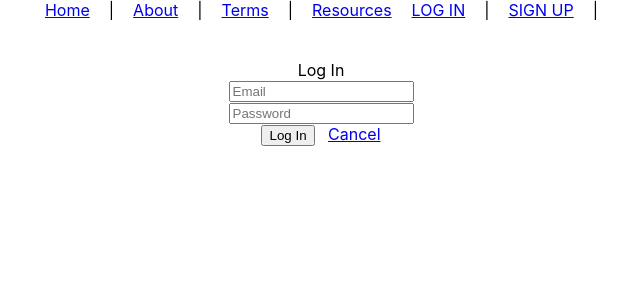
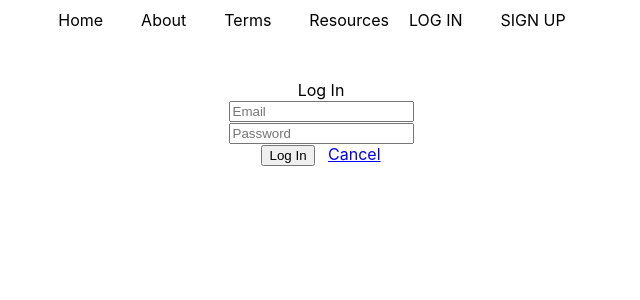
Before and after one commit to VictorLuo920/activisim_app, a React (Create React App) app: page /login in a window 1280 px wide. Shown: the top 300 px of the page, without its empty margins (319-959 px from the left). Built offline with nearby package versions, Linux system fonts and the light colour scheme.

Commit message:
styled nav bar

```diff
--- a/controllers/users.js
+++ b/controllers/users.js
@@ -13,11 +13,9 @@ async function signup(req, res) {
   const user = new User(req.body);
   try {
     await user.save();
-    // Be sure to first delete data that should not be in the token
     const token = createJWT(user);
     res.json({ token });
   } catch (err) {
-    // Probably a duplicate email
     res.status(400).json(err);
   }
 }
--- a/models/user.js
+++ b/models/user.js
@@ -21,10 +21,8 @@ userSchema.set('toJSON', {
 userSchema.pre('save', function(next) {
     const user = this;
     if (!user.isModified('password')) return next();
-    // password has been changed - salt and hash it
     bcrypt.hash(user.password, SALT_ROUNDS, function(err, hash) {
       if (err) return next(err);
-      // replace the user provided password with the hash
       user.password = hash;
       next();
     });
--- a/src/components/NavBar/NavBar.css
+++ b/src/components/NavBar/NavBar.css
@@ -5,9 +5,16 @@
   }
 
   .NavBar-link {
-    margin: 0 10px;
+    margin: 10px;
+    text-decoration: none;
+    color: black;
   }
 
   .NavBar-welcome {
     color: grey;
+    margin: 10px;
   }
+
+  .NavBar-link:hover {
+    font-weight: bold;
+  }
--- a/src/components/NavBar/NavBar.js
+++ b/src/components/NavBar/NavBar.js
@@ -4,27 +4,27 @@ import './NavBar.css';
 
 const NavBar = (props) => {
     let nav = props.user ?
-        <div>
+        <div className='NavBar-link'>
             <Link to='' className='NavBar-link' onClick={props.handleLogout} >LOG OUT</Link>
-            &nbsp;&nbsp;|&nbsp;&nbsp;&nbsp;
+            &nbsp;&nbsp;&nbsp;&nbsp;&nbsp;
             <span className='NavBar-welcome'>WELCOME, {props.user.name}</span>
         </div>
         :
         <div className='NavBar'>
             <Link to="/login" className='NavBar-link'>LOG IN</Link>
-            &nbsp;&nbsp;|&nbsp;&nbsp;
+            &nbsp;&nbsp;&nbsp;&nbsp;
             <Link to="/signup" className='NavBar-link'>SIGN UP</Link>
-            &nbsp;&nbsp;|&nbsp;&nbsp;
+            &nbsp;&nbsp;&nbsp;&nbsp;
         </div>
 
     return (
         <div className='NavBar'>
             <Link to="/" className='NavBar-link'>Home</Link>
-            &nbsp;&nbsp;|&nbsp;&nbsp;
+            &nbsp;&nbsp;&nbsp;&nbsp;
         <Link to="/about" className='NavBar-link'>About</Link>
-            &nbsp;&nbsp;|&nbsp;&nbsp;
+            &nbsp;&nbsp;&nbsp;&nbsp;
         <Link to="/terms" className='NavBar-link'>Terms</Link>
-            &nbsp;&nbsp;|&nbsp;&nbsp;
+            &nbsp;&nbsp;&nbsp;&nbsp;
         <Link to="/resources" className='NavBar-link'>Resources</Link>
             {nav}
         </div>
--- a/src/utils/tokenService.js
+++ b/src/utils/tokenService.js
@@ -9,9 +9,7 @@ function setToken(token) {
   function getToken() {
     let token = localStorage.getItem('token');
     if (token) {
-      // Check if expired, remove if it is
       const payload = JSON.parse(atob(token.split('.')[1]));
-      // JWT's exp is expressed in seconds, not milliseconds, so convert
       if (payload.exp < Date.now() / 1000) {
         localStorage.removeItem('token');
         token = null;
--- a/src/utils/userService.js
+++ b/src/utils/userService.js
@@ -12,12 +12,9 @@ function signup(user) {
       if (res.ok) return res.json();
       throw new Error('Email already taken!');
     })
-    // Parameter destructuring!
       .then(({ token }) => {
     tokenService.setToken(token);
   });
-    // the above could have been written as
-    //.then((token) => token.token);
   }
 
   function getUser() {
@@ -35,7 +32,6 @@ function signup(user) {
       body: JSON.stringify(creds)
     })
     .then(res => {
-      // Valid login if we have a status of 2xx (res.ok)
       if (res.ok) return res.json();
       throw new Error('Bad Credentials!');
     })
```
Also changed, not shown: src/pages/LoginPage/LoginPage.js (+17 -3 lines).
